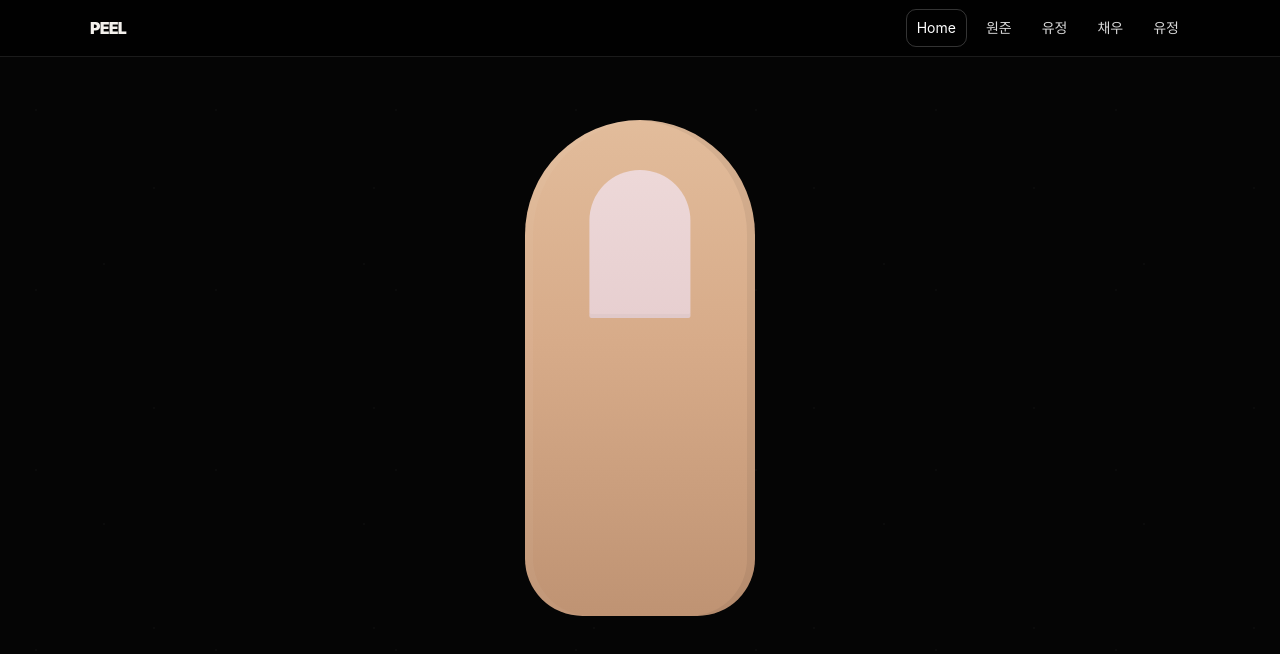
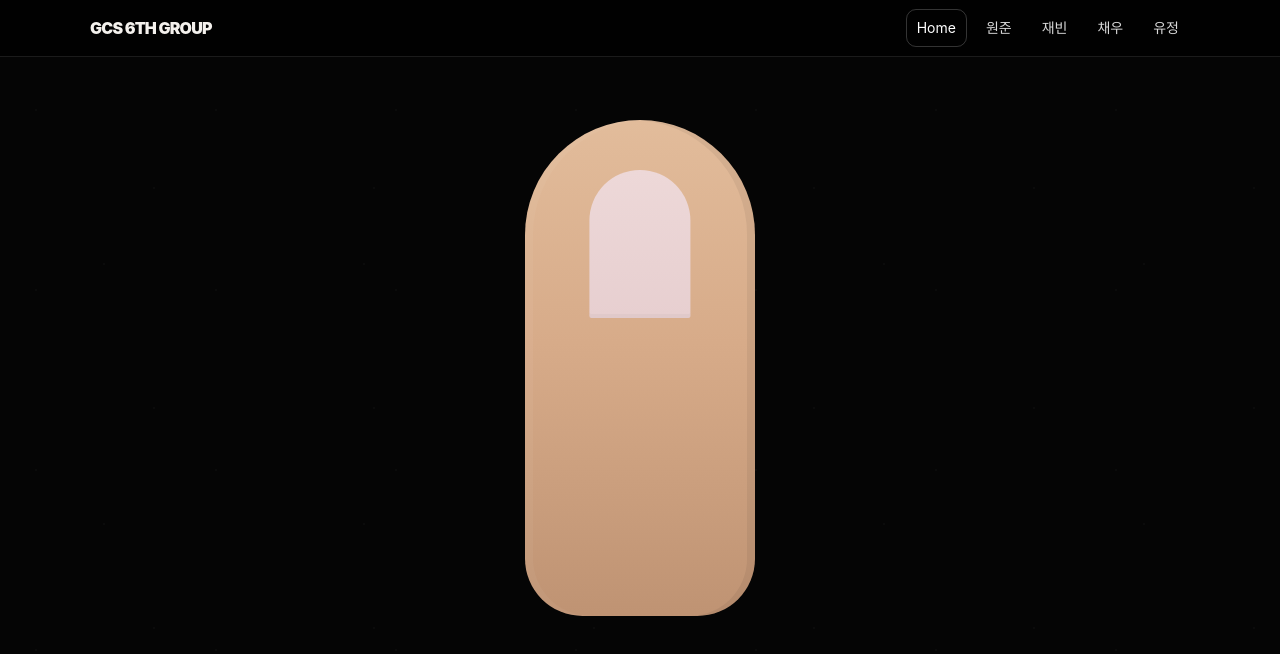
Before and after one commit to jwj0620gcu/GCU6th_Team_Introduction, a React (Vite) app: page / in a window 1280 px wide. Shown: the top 654 px of the page. Built offline with nearby package versions, Linux system fonts and the light colour scheme; the HTML template or start-up script is replaced by a standard one.

Commit message:
feat: 헤더 메뉴를 팀원 중심 네비게이션으로 개편

```diff
--- a/src/components/TopBar.jsx
+++ b/src/components/TopBar.jsx
@@ -3,9 +3,9 @@ import { NavLink } from 'react-router-dom';
 const links = [
   { to: '/', label: 'Home' },
   { to: '/pokemon', label: '원준' },
-  { to: '/code', label: '유정' },
-  { to: '/about', label: '채우' },
-  { to: '/contact', label: '유정' },
+  { to: '/jaebin', label: '재빈' },
+  { to: '/chaewoo', label: '채우' },
+  { to: '/yujeong', label: '유정' },
 ];
 
 function navClass({ isActive }) {
@@ -20,8 +20,8 @@ function TopBar() {
   return (
     <header className="fixed inset-x-0 top-0 z-[100] border-b border-white/10 bg-black/70 backdrop-blur-md" role="banner">
       <div className="mx-auto flex h-14 w-[min(1100px,calc(100%-48px))] items-center justify-between">
-        <NavLink to="/" aria-label="Peel Landing 홈" className="font-black tracking-[-0.05em]">
-          PEEL
+        <NavLink to="/" aria-label="GCS 6th 홈" className="font-black tracking-[-0.05em]">
+          GCS 6TH GROUP
         </NavLink>
         <nav aria-label="주요 메뉴" className="flex items-center gap-2">
           {links.map((link) => (
```
